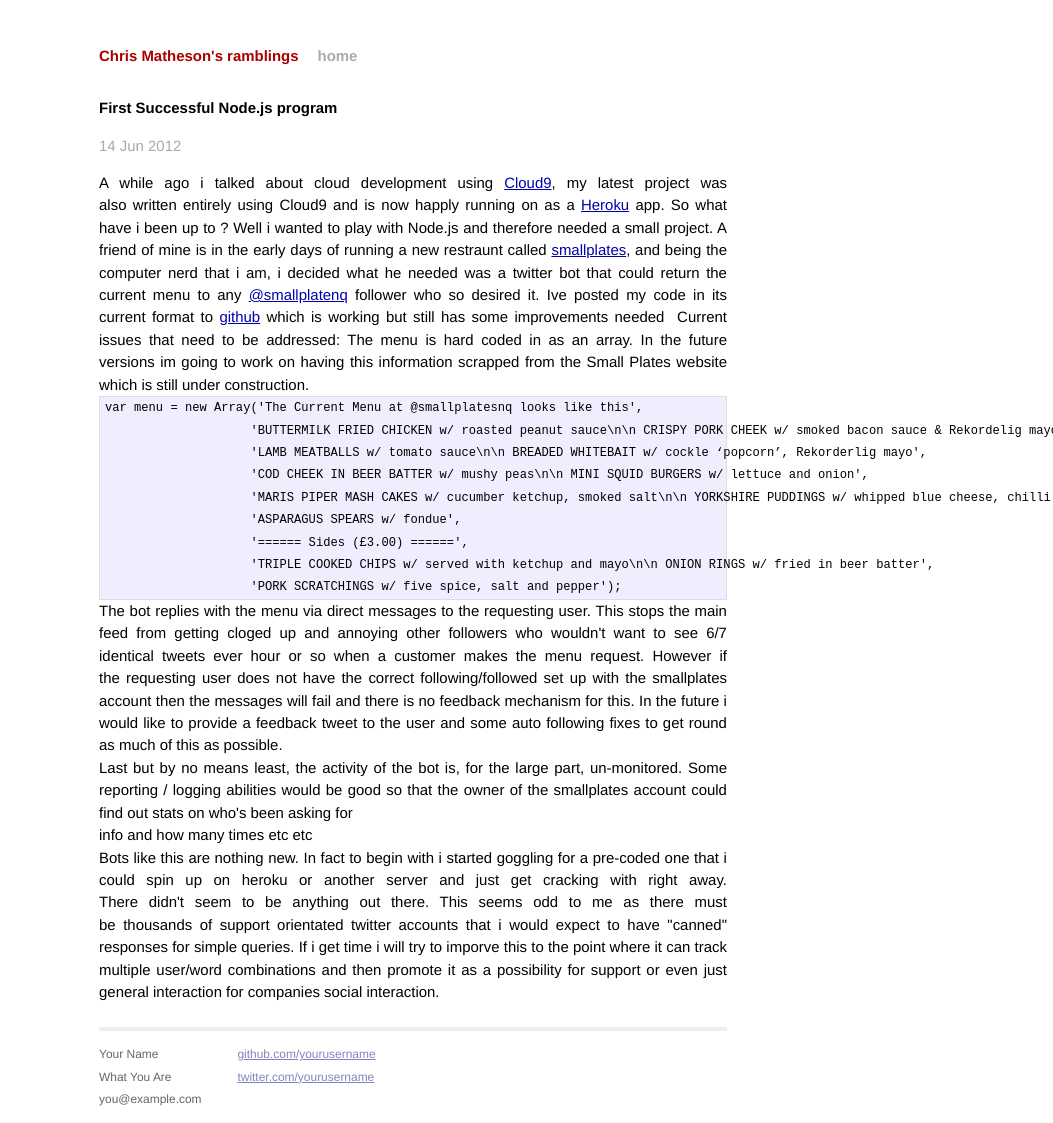
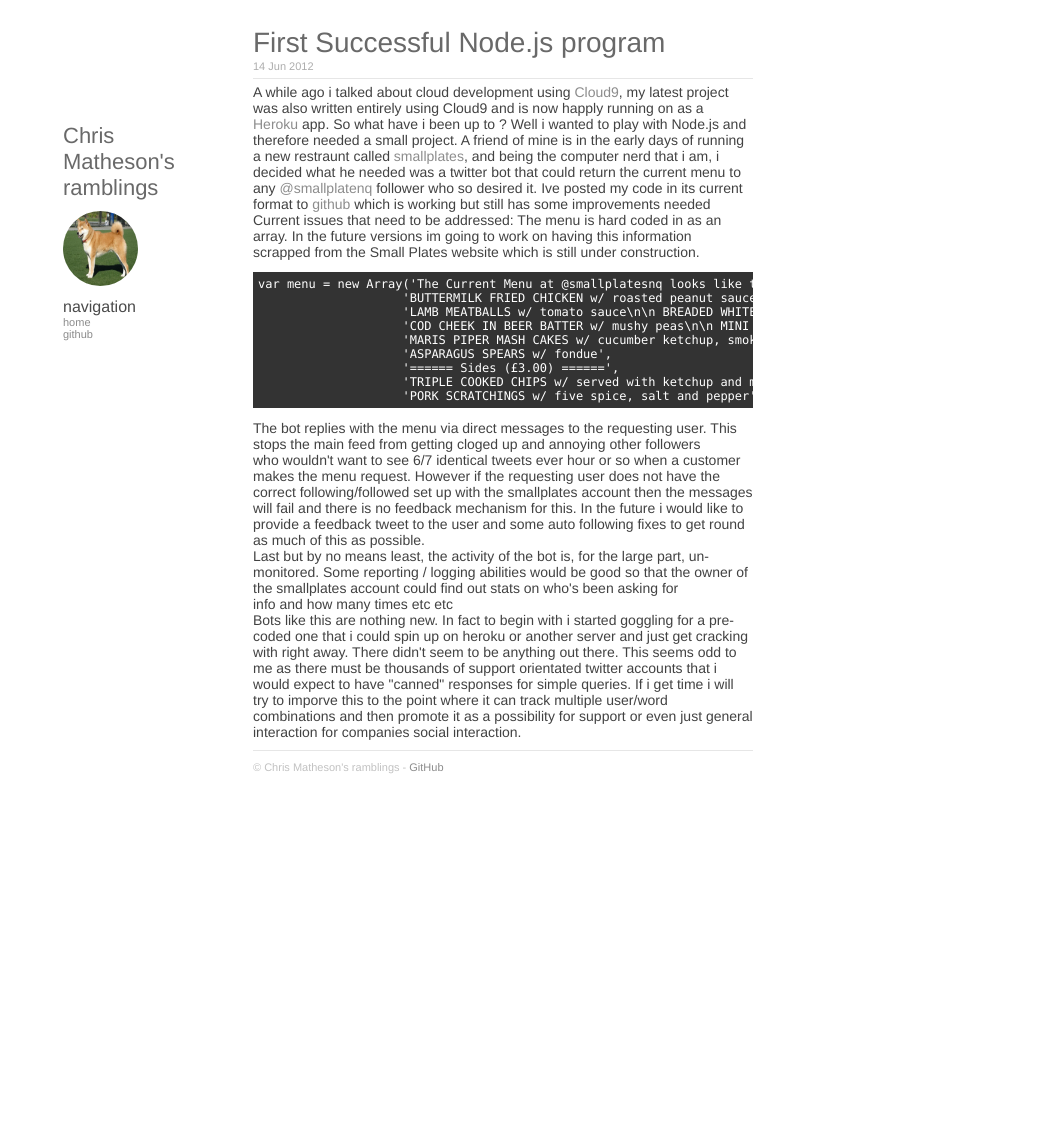
Before and after one commit to chrismatheson/chrismatheson.github.io, a Jekyll site: the page built from _posts/2012-06-14-first-successful-node-js-program.html, in a window 1280 px wide. Shown: the whole page, without its empty margins (227-1280 px from the left). Built offline with Jekyll 4.4.1, drawn with Linux system fonts in a browser that asks for light colours; Markdown is read by kramdown in place of the engine named in the settings; after the commit the page ends 900 px from its top, so only the background shows below that.

Commit message:
moving to a new theme

```diff
--- a/_config.yml
+++ b/_config.yml
@@ -1,3 +1,8 @@
 name: Chris Matheson's ramblings
 markdown: redcarpet
 pygments: true
+github: www.github.com/chrismatheson
+about:
+urls:
+    - text: github
+      url: https://github.com/chrismatheson
--- a/_layouts/default.html
+++ b/_layouts/default.html
@@ -3,7 +3,7 @@
     <head>
         <meta charset="utf-8">
         <meta http-equiv="X-UA-Compatible" content="IE=edge,chrome=1">
-        <title>{{ page.title }}</title>
+		<title>{% if page.title %} {{ page.title }} {% else %} {{ site.name }} {% endif %}</title>
         <meta name="viewport" content="width=device-width">
 
         <!-- syntax highlighting CSS -->
@@ -15,30 +15,39 @@
     </head>
     <body>
 
-        <div class="site">
-          <div class="header">
-            <h1 class="title"><a href="/">{{ site.name }}</a></h1>
-            <a class="extra" href="/">home</a>
-          </div>
+		<div id="container">
 
-          {{ content }}
+			<div class="left">
+				<h1>{{ site.name }}</h1>
+				<img id="about" src="/img/logo.jpg" height="75px" width="75px" /><br />
 
-          <div class="footer">
-            <div class="contact">
-              <p>
-                Your Name<br />
-                What You Are<br />
-                you@example.com
-              </p>
-            </div>
-            <div class="contact">
-              <p>
-                <a href="https://github.com/yourusername">github.com/yourusername</a><br />
-                <a href="https://twitter.com/yourusername">twitter.com/yourusername</a><br />
-              </p>
-            </div>
-          </div>
-        </div>
+				<strong>navigation</strong><br />
+				<a href="/">home</a> <br />
+				{% for i in site.urls %}
+					<a class="about" href="{{ i.url }}">{{ i.text }}</a><br />
+				{% endfor %}
+
+				{% if site.about %}
+				<div id="about">
+					<strong>about</strong><br />
+					{{ site.about }}
+				</div>
+				{% endif %}
+			</div>
+
+			<div class="right">
+
+				{{ content }}
+
+				<footer>
+					&copy; {{ site.name }}
+					{% if site.github %}
+						- <a href="{{ site.github }}">{{ site.github }}</a>
+					{% endif %}
+				</footer>
+			</div>
+
+		</div>
 
     </body>
 </html>
--- a/_layouts/post.html
+++ b/_layouts/post.html
@@ -1,9 +1,9 @@
 ---
 layout: default
 ---
-<h2>{{ page.title }}</h2>
-<p class="meta">{{ page.date | date_to_string }}</p>
+<h1>{{ page.title }}</h1>
+<span class="time">{{ page.date | date_to_string }}</span>
 
-<div class="post">
-{{ content }}
+<div class="content">
+	<div class="post">{{ content }}</div>
 </div>
--- a/css/main.css
+++ b/css/main.css
@@ -1,160 +1,159 @@
-/*****************************************************************************/
-/*
-/* Common
-/*
-/*****************************************************************************/
-
-/* Global Reset */
-* {
-  margin: 0;
-  padding: 0;
+/**
+ * //////////////
+ * Master styling
+ * //////////////
+ */
+body {
+    font-family: 'Helvetica Neue', Helvetica, Arial, sans-serif;
+    font-size: 14px;
+    color: #424242;
 }
 
-html, body { height: 100%; }
-
-body {
-  background-color: #FFF;
-  font: 13.34px Helvetica, Arial, sans-serif;
-  font-size: small;
-  text-align: center;
+/**
+ * //////////////////////////
+ * Font and link declarations
+ * //////////////////////////
+ */
+span.time {
+    color: #ADADAD;
+    margin-bottom: 5px;
+    font-size: 11px;
 }
 
-h1, h2, h3, h4, h5, h6 {
-  font-size: 100%; }
-
-h1 { margin-bottom: 1em; }
-p { margin: 1em 0; }
-
-a         { color: #00a; }
-a:hover   { color: #000; }
-a:visited { color: #a0a; }
-
-/*****************************************************************************/
-/*
-/* Home
-/*
-/*****************************************************************************/
-.posts {
-  list-style-type: none;
-  margin-bottom: 2em;
+h1 {
+    font-weight: normal;
+    color: #696969;
+    margin-bottom: 10px;
 }
 
-.posts li {
-  line-height: 1.75em;
+h2 {
+    font-weight: normal;
+    margin-bottom: 5px;
+    color: #666666;
+    border-bottom: 1px solid #E6E6E6;
 }
 
-.posts span {
-  color: #aaa;
-  font-family: Monaco, "Courier New", monospace;
-  font-size: 80%;
+h3 {
+    font-weight: normal;
+    margin-bottom: 5px;
+    color: #666666;
+    text-decoration: underline;
 }
 
-/*****************************************************************************/
-/*
-/* Site
-/*
-/*****************************************************************************/
-
-.site {
-  font-size: 115%;
-  text-align: justify;
-  width: 42em;
-  margin: 3em auto 2em;
-  line-height: 1.5em;
+a, a:link, a:active {
+    text-decoration: none;
+    color: #8C8C8C;
 }
 
-.header a {
-  font-weight: bold;
-  text-decoration: none;
+a:hover {
+    color: #B3B3B3;
+    text-decoration: underline;
 }
 
-.title {
-  display: inline-block;
-  margin-bottom: 2em;
+/**
+ * /////////////////
+ * Container element
+ * /////////////////
+ */
+div#container {
+    width: 700px;
+    margin: auto;
 }
 
-.title a {
-  color: #a00;
+/**
+ * //////////////////////////////////
+ * Right aka content column formatting
+ * //////////////////////////////////
+ */
+div.right {
+    width: 500px;
+    float: left;
 }
 
-.title a:hover {
-  color: #000;
+div.content {
+    border-top: 1px solid #E6E6E6;
+    margin-top: 5px;
+    padding-top: 5px;
 }
 
-.header a.extra {
-  color: #aaa;
-  margin-left: 1em;
+div.content pre {
+    background: #333333;
+    padding: 5px;
+    color: #FFF;
+    overflow-x: auto;
+    font-family: Menlo, Monaco, Consolas, 'Courier New', monospace;
+    font-size: 12px;
 }
 
-.header a.extra:hover {
-  color: #000;
+div.content .highlight {
+	background: #333333;
 }
 
-.meta {
-  color: #aaa;
+footer {
+    border-top: 1px solid #E6E6E6;
+    width: 100%;
+    height: 10px;
+    margin-top: 10px;
+    padding-top: 10px;
+    color: #C2C2C2;
+    font-size: 11px;
+    bottom: 0;
+    padding-bottom: 10px;
 }
 
-.footer {
-  font-size: 80%;
-  color: #666;
-  border-top: 4px solid #eee;
-  margin-top: 2em;
-  overflow: hidden;
+footer div#github {
+	text-align: right;
 }
 
-.footer .contact {
-  float: left;
-  margin-right: 3em;
+div.right h1 {
+	margin-bottom: -2px;
 }
 
-.footer .contact a {
-  color: #8085C1;
+div.right ul {
+	list-style: none;
+	margin-left: 0;
+	padding: 0;
 }
 
-.footer .rss {
-  margin-top: 1.1em;
-  margin-right: -.2em;
-  float: right;
+div.right ul li {
+	margin-top: 5px;
+	margin-left: 0;
+	padding: 0;
 }
 
-.footer .rss img {
-  border: 0;
+div.right .post ul {
+	list-style: square;
+	margin-left: 15px;
 }
 
-/*****************************************************************************/
-/*
-/* Posts
-/*
-/*****************************************************************************/
-
-/* standard */
-.post pre {
-  border: 1px solid #ddd;
-  background-color: #eef;
-  padding: 0 .4em;
+/**
+ * ///////////////////////////////////
+ * Left column aka nav bar formatting
+ * ///////////////////////////////////
+ */
+div.left {
+        width: 150px;
+        margin-right: 40px;
+        margin-top: 100px;
+        float: left;
+        font-size: 11px;
+        color: #666;
 }
 
-.post ul, .post ol {
-  margin-left: 1.35em;
+div.left strong {
+        font-size: 16px;
+        color: #4A4A4A;
+        font-weight: normal;
 }
 
-.post code {
-  border: 1px solid #ddd;
-  background-color: #eef;
-  padding: 0 .2em;
+div.left div#about {
+        margin-top: 10px;
+		color: #8C8C8C;
 }
 
-.post pre code {
-  border: none;
+div.left img#about {
+    -webkit-border-radius: 150px;
+    margin-bottom: 10px;
+    margin-left: auto;
+    margin-right: auto;
 }
-
-/* terminal */
-.post pre.terminal {
-  border: 1px solid #000;
-  background-color: #333;
-  color: #FFF;
-}
-
-.post pre.terminal code {
-  background-color: #333;
-}
--- a/css/syntax.css
+++ b/css/syntax.css
@@ -1,60 +1,59 @@
-.highlight  { background: #ffffff; }
-.highlight .c { color: #999988; font-style: italic } /* Comment */
-.highlight .err { color: #a61717; background-color: #e3d2d2 } /* Error */
-.highlight .k { font-weight: bold } /* Keyword */
-.highlight .o { font-weight: bold } /* Operator */
-.highlight .cm { color: #999988; font-style: italic } /* Comment.Multiline */
-.highlight .cp { color: #999999; font-weight: bold } /* Comment.Preproc */
-.highlight .c1 { color: #999988; font-style: italic } /* Comment.Single */
-.highlight .cs { color: #999999; font-weight: bold; font-style: italic } /* Comment.Special */
-.highlight .gd { color: #000000; background-color: #ffdddd } /* Generic.Deleted */
-.highlight .gd .x { color: #000000; background-color: #ffaaaa } /* Generic.Deleted.Specific */
+.highlight .hll { background-color: #49483e }
+.highlight .c { color: #75715e } /* Comment */
+.highlight .err { color: #960050; background-color: #1e0010 } /* Error */
+.highlight .k { color: #66d9ef } /* Keyword */
+.highlight .l { color: #ae81ff } /* Literal */
+.highlight .n { color: #f8f8f2 } /* Name */
+.highlight .o { color: #f92672 } /* Operator */
+.highlight .p { color: #f8f8f2 } /* Punctuation */
+.highlight .cm { color: #75715e } /* Comment.Multiline */
+.highlight .cp { color: #75715e } /* Comment.Preproc */
+.highlight .c1 { color: #75715e } /* Comment.Single */
+.highlight .cs { color: #75715e } /* Comment.Special */
 .highlight .ge { font-style: italic } /* Generic.Emph */
-.highlight .gr { color: #aa0000 } /* Generic.Error */
-.highlight .gh { color: #999999 } /* Generic.Heading */
-.highlight .gi { color: #000000; background-color: #ddffdd } /* Generic.Inserted */
-.highlight .gi .x { color: #000000; background-color: #aaffaa } /* Generic.Inserted.Specific */
-.highlight .go { color: #888888 } /* Generic.Output */
-.highlight .gp { color: #555555 } /* Generic.Prompt */
 .highlight .gs { font-weight: bold } /* Generic.Strong */
-.highlight .gu { color: #aaaaaa } /* Generic.Subheading */
-.highlight .gt { color: #aa0000 } /* Generic.Traceback */
-.highlight .kc { font-weight: bold } /* Keyword.Constant */
-.highlight .kd { font-weight: bold } /* Keyword.Declaration */
-.highlight .kp { font-weight: bold } /* Keyword.Pseudo */
-.highlight .kr { font-weight: bold } /* Keyword.Reserved */
-.highlight .kt { color: #445588; font-weight: bold } /* Keyword.Type */
-.highlight .m { color: #009999 } /* Literal.Number */
-.highlight .s { color: #d14 } /* Literal.String */
-.highlight .na { color: #008080 } /* Name.Attribute */
-.highlight .nb { color: #0086B3 } /* Name.Builtin */
-.highlight .nc { color: #445588; font-weight: bold } /* Name.Class */
-.highlight .no { color: #008080 } /* Name.Constant */
-.highlight .ni { color: #800080 } /* Name.Entity */
-.highlight .ne { color: #990000; font-weight: bold } /* Name.Exception */
-.highlight .nf { color: #990000; font-weight: bold } /* Name.Function */
-.highlight .nn { color: #555555 } /* Name.Namespace */
-.highlight .nt { color: #000080 } /* Name.Tag */
-.highlight .nv { color: #008080 } /* Name.Variable */
-.highlight .ow { font-weight: bold } /* Operator.Word */
-.highlight .w { color: #bbbbbb } /* Text.Whitespace */
-.highlight .mf { color: #009999 } /* Literal.Number.Float */
-.highlight .mh { color: #009999 } /* Literal.Number.Hex */
-.highlight .mi { color: #009999 } /* Literal.Number.Integer */
-.highlight .mo { color: #009999 } /* Literal.Number.Oct */
-.highlight .sb { color: #d14 } /* Literal.String.Backtick */
-.highlight .sc { color: #d14 } /* Literal.String.Char */
-.highlight .sd { color: #d14 } /* Literal.String.Doc */
-.highlight .s2 { color: #d14 } /* Literal.String.Double */
-.highlight .se { color: #d14 } /* Literal.String.Escape */
-.highlight .sh { color: #d14 } /* Literal.String.Heredoc */
-.highlight .si { color: #d14 } /* Literal.String.Interpol */
-.highlight .sx { color: #d14 } /* Literal.String.Other */
-.highlight .sr { color: #009926 } /* Literal.String.Regex */
-.highlight .s1 { color: #d14 } /* Literal.String.Single */
-.highlight .ss { color: #990073 } /* Literal.String.Symbol */
-.highlight .bp { color: #999999 } /* Name.Builtin.Pseudo */
-.highlight .vc { color: #008080 } /* Name.Variable.Class */
-.highlight .vg { color: #008080 } /* Name.Variable.Global */
-.highlight .vi { color: #008080 } /* Name.Variable.Instance */
-.highlight .il { color: #009999 } /* Literal.Number.Integer.Long */
+.highlight .kc { color: #66d9ef } /* Keyword.Constant */
+.highlight .kd { color: #66d9ef } /* Keyword.Declaration */
+.highlight .kn { color: #f92672 } /* Keyword.Namespace */
+.highlight .kp { color: #66d9ef } /* Keyword.Pseudo */
+.highlight .kr { color: #66d9ef } /* Keyword.Reserved */
+.highlight .kt { color: #66d9ef } /* Keyword.Type */
+.highlight .ld { color: #e6db74 } /* Literal.Date */
+.highlight .m { color: #ae81ff } /* Literal.Number */
+.highlight .s { color: #e6db74 } /* Literal.String */
+.highlight .na { color: #a6e22e } /* Name.Attribute */
+.highlight .nb { color: #f8f8f2 } /* Name.Builtin */
+.highlight .nc { color: #a6e22e } /* Name.Class */
+.highlight .no { color: #66d9ef } /* Name.Constant */
+.highlight .nd { color: #a6e22e } /* Name.Decorator */
+.highlight .ni { color: #f8f8f2 } /* Name.Entity */
+.highlight .ne { color: #a6e22e } /* Name.Exception */
+.highlight .nf { color: #a6e22e } /* Name.Function */
+.highlight .nl { color: #f8f8f2 } /* Name.Label */
+.highlight .nn { color: #f8f8f2 } /* Name.Namespace */
+.highlight .nx { color: #a6e22e } /* Name.Other */
+.highlight .py { color: #f8f8f2 } /* Name.Property */
+.highlight .nt { color: #f92672 } /* Name.Tag */
+.highlight .nv { color: #f8f8f2 } /* Name.Variable */
+.highlight .ow { color: #f92672 } /* Operator.Word */
+.highlight .w { color: #f8f8f2 } /* Text.Whitespace */
+.highlight .mf { color: #ae81ff } /* Literal.Number.Float */
+.highlight .mh { color: #ae81ff } /* Literal.Number.Hex */
+.highlight .mi { color: #ae81ff } /* Literal.Number.Integer */
+.highlight .mo { color: #ae81ff } /* Literal.Number.Oct */
+.highlight .sb { color: #e6db74 } /* Literal.String.Backtick */
+.highlight .sc { color: #e6db74 } /* Literal.String.Char */
+.highlight .sd { color: #e6db74 } /* Literal.String.Doc */
+.highlight .s2 { color: #e6db74 } /* Literal.String.Double */
+.highlight .se { color: #ae81ff } /* Literal.String.Escape */
+.highlight .sh { color: #e6db74 } /* Literal.String.Heredoc */
+.highlight .si { color: #e6db74 } /* Literal.String.Interpol */
+.highlight .sx { color: #e6db74 } /* Literal.String.Other */
+.highlight .sr { color: #e6db74 } /* Literal.String.Regex */
+.highlight .s1 { color: #e6db74 } /* Literal.String.Single */
+.highlight .ss { color: #e6db74 } /* Literal.String.Symbol */
+.highlight .bp { color: #f8f8f2 } /* Name.Builtin.Pseudo */
+.highlight .vc { color: #f8f8f2 } /* Name.Variable.Class */
+.highlight .vg { color: #f8f8f2 } /* Name.Variable.Global */
+.highlight .vi { color: #f8f8f2 } /* Name.Variable.Instance */
+.highlight .il { color: #ae81ff } /* Literal.Number.Integer.Long */
--- a/index.html
+++ b/index.html
@@ -1,6 +1,5 @@
 ---
 layout: default
-title: Your New Jekyll Site
 ---
 
 <div id="home">
```
Also changed, not shown: README.md, img/logo.jpg (added), 1 other file.
